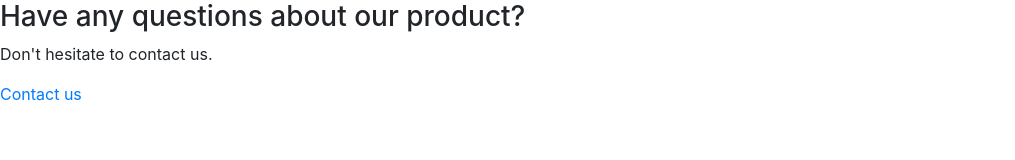
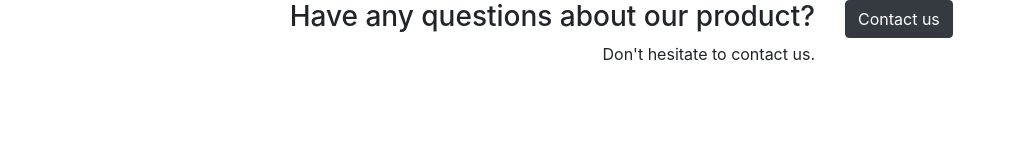
Before and after one commit to kenold/components, a plain HTML site: page ctas/cta1/index.html in a window 1280 px wide. Shown: the whole page, without its empty margins (0-1015 px from the left). Drawn offline with Linux system fonts and the light colour scheme.

Commit message:
update html block

```diff
--- a/ctas/cta1/index.html
+++ b/ctas/cta1/index.html
@@ -7,14 +7,18 @@
     <link rel="stylesheet" href="../../vendor/css/bootstrap.min.css">
 </head>
 <body>
-    <div class="cta">
-        <div class="cta__text">
-            <h3 class="cta__title">Have any questions about our product?</h3>
-            <p>Don't hesitate to contact us.</p>
+    <section class="cta">
+        <div class="container">
+            <div class="row">
+                <div class="cta__text col-md-8 col-sm-8 text-right">
+                    <h3 class="cta__title">Have any questions about our product?</h3>
+                    <p>Don't hesitate to contact us.</p>
+                </div>
+                <div class="cta__button col-md-4 col-sm-4">
+                    <a href="#" class="cta__button-link btn btn-dark">Contact us</a>
+                </div>
+            </div>
         </div>
-        <div class="cta__button">
-            <a href="#" class="cta__button-link">Contact us</a>
-        </div>
-    </div>
+    </section>
 </body>
 </html>
```
